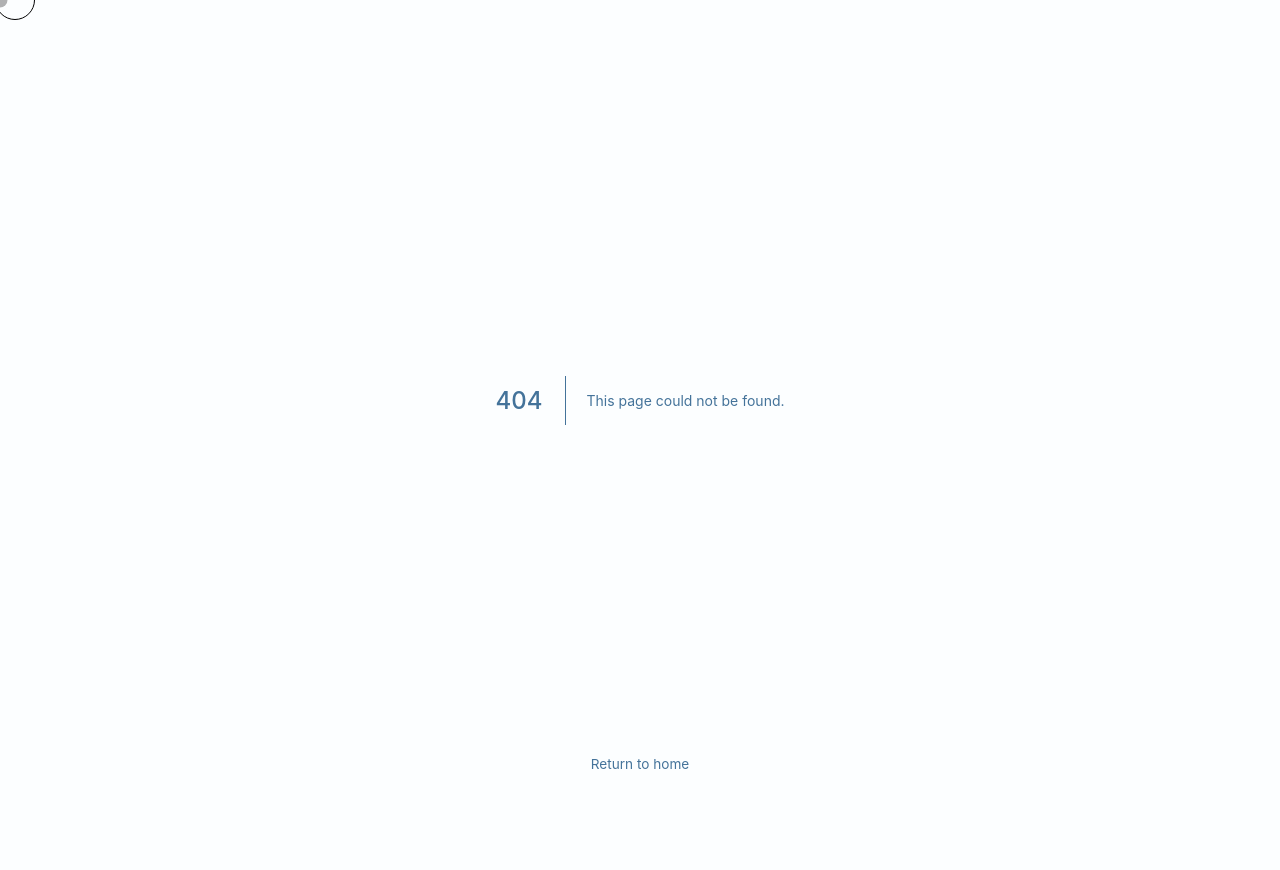
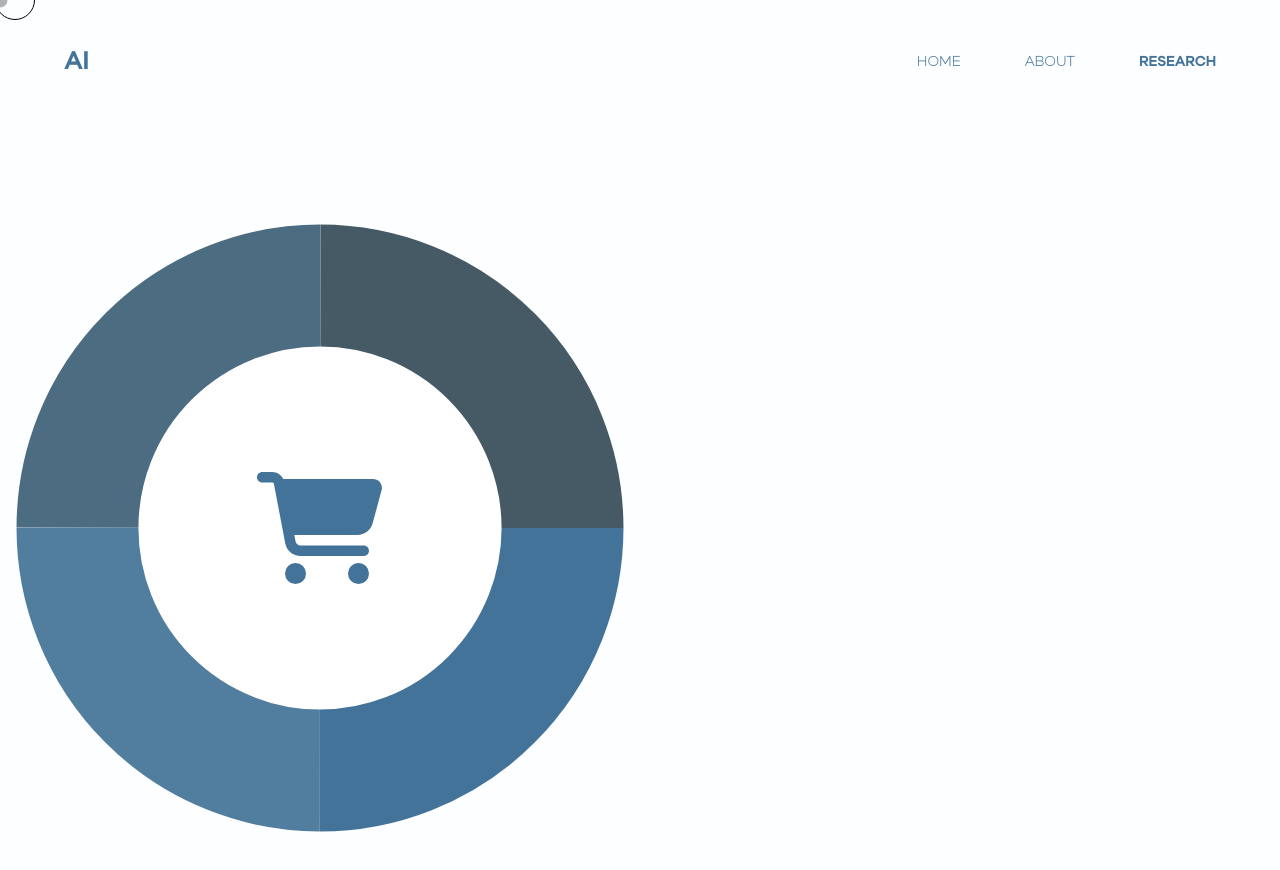
Before and after one commit to xtncz/ai-site, a Next.js app: page /research in a window 1280 px wide. Before the commit this address had no page. Shown: the top 870 px of the page. Before the commit the page ends 800 px from the top, so only its background shows below. Built offline with nearby package versions, Linux system fonts and the light colour scheme.

Commit message:
feat: added about/reasearch pages

```diff
--- a/components/Navigation.tsx
+++ b/components/Navigation.tsx
@@ -13,7 +13,7 @@ export const Navigation: NextComponent = (): JSX.Element => {
 
             <ul className={styles.links}>
                 <li>
-                    <Link href="" passHref>
+                    <Link href="/" passHref>
                         <a
                             className={
                                 router.pathname === "/"
@@ -26,7 +26,7 @@ export const Navigation: NextComponent = (): JSX.Element => {
                 </li>
 
                 <li>
-                    <Link href="" passHref>
+                    <Link href="/about" passHref>
                         <a
                             className={
                                 router.pathname === "/about"
@@ -37,6 +37,19 @@ export const Navigation: NextComponent = (): JSX.Element => {
                         </a>
                     </Link>
                 </li>
+
+                <li>
+                    <Link href="/research" passHref>
+                        <a
+                            className={
+                                router.pathname === "/research"
+                                    ? styles.active
+                                    : styles.link
+                            }>
+                            Research
+                        </a>
+                    </Link>
+                </li>
             </ul>
         </header>
     );
--- a/components/Slide.tsx
+++ b/components/Slide.tsx
@@ -13,7 +13,7 @@ export const Slide: NextComponent<SlideProps> = ({
 }: SlideProps): JSX.Element => {
     return (
         <div className={`${styles.slide} ${styles.fade}`}>
-            <div className={styles.content}>
+            <div className={styles.content} data-aos="fade-right" data-aos-offset="300" data-aos-easing="ease-in-sine" data-aos-duration="1000">
                 <div className={styles.bar}></div>
                 <h1>{title}</h1>
                 <p>{description}</p>
--- /dev/null
+++ b/pages/research.tsx
@@ -0,0 +1,44 @@
+import { Icon } from "../components/Next";
+import type { NextPage } from "next";
+import { Page } from "../components/Page";
+
+import { faShoppingCart} from "@fortawesome/free-solid-svg-icons";
+
+import styles from "../styles/Research.module.css";
+
+const Research: NextPage = (): JSX.Element => {
+    return (
+        <Page title="Research - Artificial Intelligence">
+            <div className={styles["ecommerce-container"]}>
+                <div className={styles["ecommerce-interaction"]}>
+                    <div className={styles["interaction-container"]}>
+                        <Icon icon={faShoppingCart} className={styles["ecommerce-icon"]} />
+
+                        <svg width="100%" height="100%" viewBox="0 0 42 42" xmlns="http://www.w3.org/2000/svg">
+                            <circle cx="21" cy="21" r="15.91549430918954" fill="#fff"></circle>
+                            <circle className={styles.segment} cx="21" cy="21" r="15.91549430918954" fill="transparent" stroke="#455A64" strokeWidth="8" strokeDasharray="25 75" strokeDashoffset="25">
+                                <foreignObject x="20" y="20" width="160" height="160">
+                                    {/* eslint-disable-next-line @typescript-eslint/ban-ts-comment */}
+                                    {/* @ts-ignore */}
+                                    <div xmlns="http://www.w3.org/1999/xhtml">
+                                        Lorem ipsum dolor sit amet, consectetur adipiscing elit. Sed mollis mollis
+                                        mi ut ultricies. Nullam magna ipsum, porta vel dui convallis, rutrum
+                                        imperdiet eros. Aliquam erat volutpat.
+                                    </div>
+                                </foreignObject>
+                            </circle>
+                            <circle className={styles.segment} cx="21" cy="21" r="15.91549430918954" fill="transparent" stroke="#4B6C81" strokeWidth="8" strokeDasharray="25 75" strokeDashoffset="50"></circle>
+                            <circle className={styles.segment} cx="21" cy="21" r="15.91549430918954" fill="transparent" stroke="#517E9E" strokeWidth="8" strokeDasharray="25 75" strokeDashoffset="75"></circle>
+                            <circle className={styles.segment} cx="21" cy="21" r="15.91549430918954" fill="transparent" stroke="#44739A" strokeWidth="8" strokeDasharray="25 75" strokeDashoffset="100"></circle>
+                        </svg>
+                    </div>
+                </div>
+                <div className={styles["ecommerce-info"]}></div>
+            </div>
+
+            <div style={{ height: "100vh" }}></div>
+        </Page>
+    );
+};
+
+export default Research;
--- a/styles/Home.module.css
+++ b/styles/Home.module.css
@@ -8,6 +8,7 @@
     color: var(--primary-color);
     padding-left: 4rem;
     text-align: left;
+    overflow: hidden;
 }
 
 .circle:nth-child(1) {
@@ -183,7 +184,7 @@
 }
 
 .process>p {
-    font-size: 0.85rem;
+    font-size: 0.65rem;
     color: var(--primary-color);
     font-family: var(--font-thin);
     margin-block-start: 0;
--- a/styles/Page.module.css
+++ b/styles/Page.module.css
@@ -7,6 +7,7 @@
     flex-direction: column;
     justify-content: center;
     align-items: center;
+        overflow: hidden;
 }
 
 @media screen and (max-width: 960px) {
--- /dev/null
+++ b/styles/Research.module.css
@@ -0,0 +1,43 @@
+.ecommerce-container {
+    height: 100vh;
+    width: 100%;
+    display: flex;
+    flex-direction: row;
+    justify-content: center;
+    align-items: center;
+}
+
+.ecommerce-interaction {
+    height: 100%;
+    width: 50%;
+    display: flex;
+    justify-content: center;
+    align-items: center;
+}
+
+.interaction-container {
+    height: 100%;
+    width: 100%;
+    display: flex;
+    justify-content: center;
+    align-items: center;
+}
+
+.segment:hover {
+    filter: brightness(70%);
+}
+
+.ecommerce-icon {
+    position: absolute;
+    height: 7rem;
+    color: var(--primary-color);
+}
+
+.ecommerce-icon:hover {
+    filter: brightness(80%);
+}
+
+.ecommerce-info {
+    height: 100%;
+    width: 50%;
+}
--- a/styles/globals.css
+++ b/styles/globals.css
@@ -82,7 +82,6 @@ body {
     -webkit-font-smoothing: antialiased;
     -moz-osx-font-smoothing: grayscale;
     scroll-behavior: smooth;
-    overflow: hidden;
     overscroll-behavior-y: contain;
     background: var(--background);
     user-select: none;
@@ -159,6 +158,7 @@ button:focus {
     left: 0;
     top: 0;
     transform: translate(calc(-50% + 15px), -50%);
+    z-index: 99999;
 }
 
 .cursor-inner {
@@ -171,12 +171,14 @@ button:focus {
     transform: translate(-50%, -50%);
     pointer-events: none;
     transition: width .3s, height .3s, opacity .3s;
+    z-index: 99999;
 }
 
 .cursorinnerhover {
     width: 20px;
     height: 20px;
     opacity: .5;
+    z-index: 99999;
 }
 
 @media screen and (max-width: 768px) {
@@ -184,7 +186,9 @@ button:focus {
         cursor: auto;
     }
 
-    .cursor-outer, .cursor-inner, .cursorinnerhover {
+    .cursor-outer,
+    .cursor-inner,
+    .cursorinnerhover {
         display: none;
     }
 }
```
Also changed, not shown: lib/data/info.json (+7 -7 lines), pages/about.tsx (added, +19 -0 lines), pages/index.tsx (+8 -8 lines), 1 other file (tests, documents, lock files or other folders).
